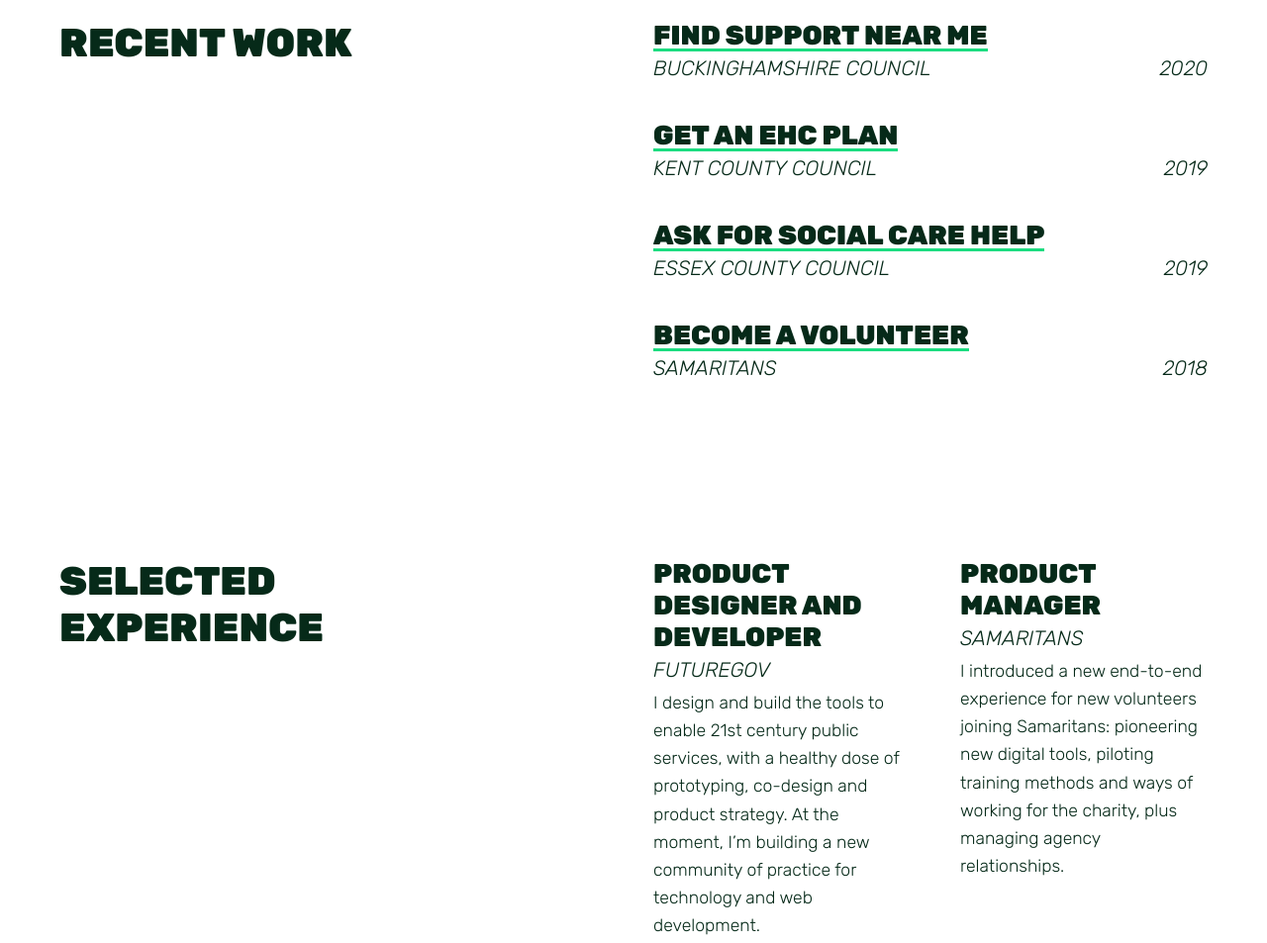
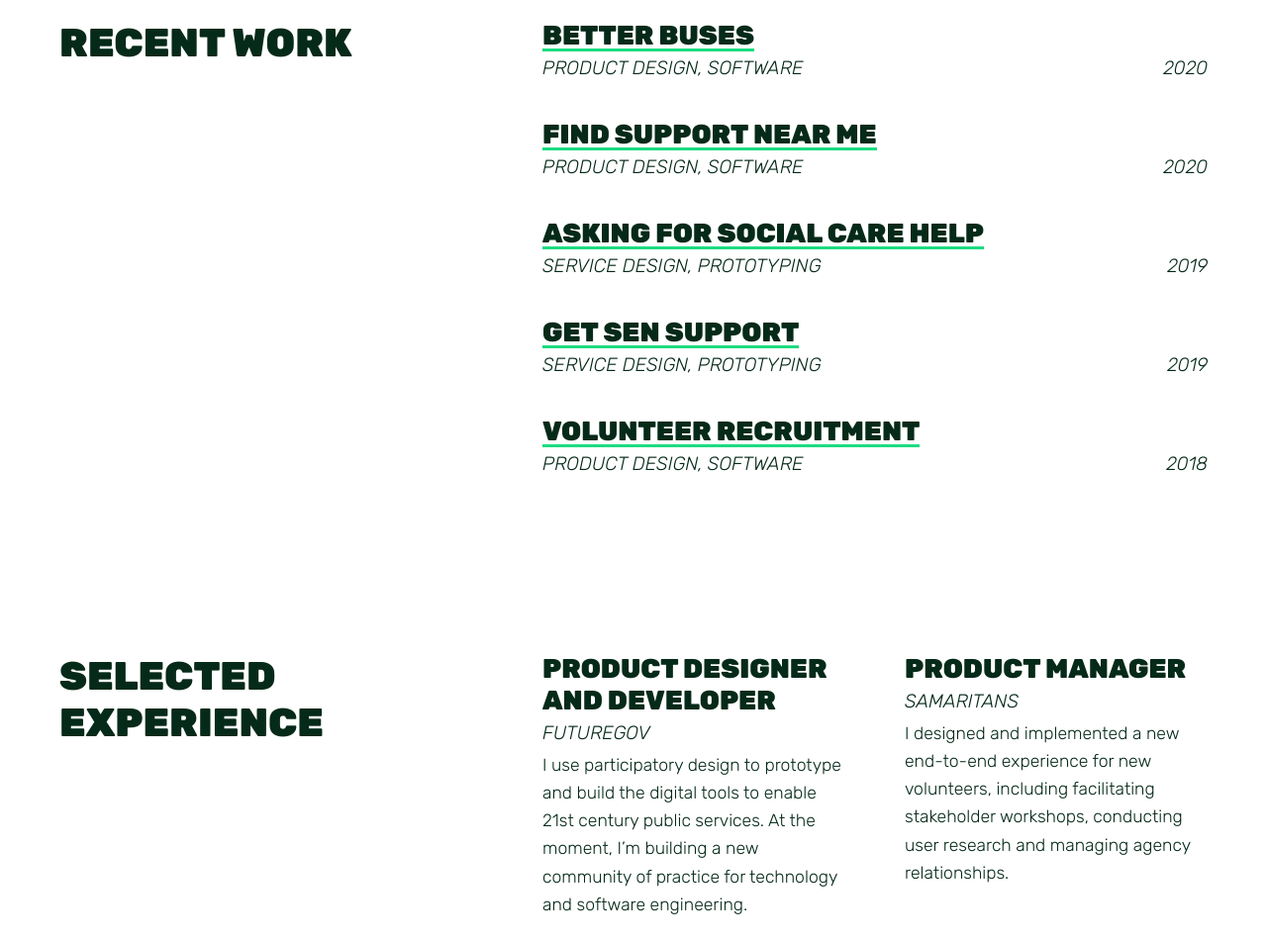
Before and after one commit to jhackett1/jayehackett, a Gatsby site: page / in a window 1280 px wide. Shown: the part 900-1853 px from the top of the page at 99% size. Built offline with nearby package versions, Linux system fonts and the light colour scheme; Gatsby itself is replaced by a stand-in of ours.

Commit message:
add new descriptions and case study

```diff
--- /dev/null
+++ b/posts/betterbuses.md
@@ -0,0 +1,25 @@
+---
+title: Better buses
+slug: "/buses"
+client: Louise Haigh MP
+year: 2020
+tags: Product design, software
+---
+
+Unlike most of my work, this app was produced in an alarmingly short amount of time.
+
+A local MP wanted a way for citizens to report issues with their bus service, so that the data could be used to map delays and cancellations throughout the city and campaign for better service.
+
+Originally, I was asked to build a mobile app to make this happen, but eventually sold the client on the usability and cost benefits of a progressive web app instead.
+
+![Screens from the app](../images/buses-1.jpg)
+
+In the interests of speed, I focused on the front-end experience and used Zapier's webhooks to handle form submissions and other back-end functionality.
+
+This worked great because it meant the app could be hosted and run for free using Netlify—useful because this project's budget had no allowances for ongoing costs.
+
+I built the interface so that the vast majority of reports could be made in a few taps, with no typing needed whatsoever. For example, geolocating the user meant that they would not have to manually type out their current position.
+
+I pre-rendered the app to static HTML using [`react-snap`](https://github.com/stereobooster/react-snap) to make sure it was speedy the first time users visited.
+
+**[See the code](https://github.com/jhackett1/report-a-bus-problem)**
--- a/posts/buckinghamshire.md
+++ b/posts/buckinghamshire.md
@@ -3,6 +3,7 @@
 slug: "/buckinghamshire"
 client: Buckinghamshire Council
 year: 2020
+tags: Product design, software
 ---
 
 I designed and built a tool to untangle the complicated mix of support available to adults in need in Buckinghamshire.
@@ -32,3 +33,5 @@
 The service will soon enter an open beta.
 
 **[Read more about this work](https://blog.wearefuturegov.com/helping-citizens-find-support-649d232da914)**
+
+Or, [see some of the code](https://github.com/wearefuturegov/bucks-service-directory).
--- a/posts/essex.md
+++ b/posts/essex.md
@@ -3,6 +3,7 @@
 slug: "/essex"
 client: Essex County Council
 year: 2019
+tags: Service design, prototyping
 ---
 
 Asking for adult social care help from the council can be a profoundly harrowing experience, often coming right after a crisis point in someone's life.
--- a/posts/kent.md
+++ b/posts/kent.md
@@ -3,6 +3,7 @@
 slug: "/kent"
 client: Kent County Council
 year: 2019
+tags: Service design, prototyping
 ---
 
 Parents of children with special educational needs tend to be told that the first and best thing to do is to ask the council for an "education, health and care" (EHC) plan.
--- a/posts/samaritans.md
+++ b/posts/samaritans.md
@@ -3,6 +3,7 @@
 slug: "/samaritans"
 client: Samaritans
 year: 2018
+tags: Product design, software
 ---
 
 In 2018 I introduced a streamlined, digital volunteer recruitment journey to the suicide prevention helpline charity Samaritans.
@@ -31,4 +32,6 @@
 
 **[See the new digital recruitment journey](https://volunteer.samaritans.org/volunteer).**
 
+**[See some of the code](https://github.com/samaritans-digital/recruitment-dashboard)**.
+
 Or, [read more about this work](https://samaritans-digital.github.io/volunteer-recruitment-improvements.html).
--- a/src/layouts/index.js
+++ b/src/layouts/index.js
@@ -3,6 +3,7 @@
 import hero from "../images/hero.jpg"
 import { Link } from "gatsby"
 import { Helmet } from "react-helmet"
+import { StaticQuery, graphql } from "gatsby"
 
 const Layout = ({
     children
@@ -29,24 +30,38 @@
 
         <section className="grid container">
             <h2 className="grid__title">Recent work</h2>
-            <ul className="grid__list">
-                <li className="list-item">
-                    <h3 className="list-item__title"><Link to="/buckinghamshire">Find support near me</Link></h3>
-                    <p className="list-item__caption">Buckinghamshire Council <span>2020</span></p>
-                </li>
-                <li className="list-item">
-                    <h3 className="list-item__title"><Link to="/kent">Get an EHC plan</Link></h3>
-                    <p className="list-item__caption">Kent County Council <span>2019</span></p>
-                </li>
-                <li className="list-item">
-                    <h3 className="list-item__title"><Link to="/essex">Ask for social care help</Link></h3>
-                    <p className="list-item__caption">Essex County Council <span>2019</span></p>
-                </li>
-                <li className="list-item">
-                    <h3 className="list-item__title"><Link to="/samaritans">Become a volunteer</Link></h3>
-                    <p className="list-item__caption">Samaritans <span>2018</span></p>
-                </li>
-            </ul>
+
+
+                <StaticQuery
+                    query={graphql`
+                        query HomeQuery {
+                            allMarkdownRemark {
+                                edges {
+                                    node {
+                                        id
+                                        frontmatter {
+                                            title
+                                            slug
+                                            year
+                                            tags
+                                        }
+                                    }
+                                }
+                            }
+                        }
+                    `}
+                    render={data => (
+                        <ul className="grid__list">
+                            {console.log(data)}
+                            {data.allMarkdownRemark.edges.map(edge =>
+                                <li className="list-item">
+                                    <h3 className="list-item__title"><Link to={edge.node.frontmatter.slug}>{edge.node.frontmatter.title}</Link></h3>
+                                    <p className="list-item__caption">{edge.node.frontmatter.tags} <span>{edge.node.frontmatter.year}</span></p>
+                                </li>
+                            )}
+                        </ul>
+                    )}
+                />
         </section>
 
         <section className="grid container">
@@ -55,27 +70,31 @@
                 <li className="list-item">
                     <h3 className="list-item__title">Product designer and developer</h3>
                     <p className="list-item__caption">FutureGov</p>
-                    <p className="list-item__description">I design and build the tools to enable 21st century public services, with a healthy dose of prototyping, co-design and product strategy. At the moment, I’m building a new community of practice for technology and web development.</p>
+                    <p className="list-item__description">I use participatory design to prototype and build the digital tools to enable 21st century public services. At the moment, I’m building a new community of practice for technology and software engineering.</p>
                 </li>
                 <li className="list-item">
                     <h3 className="list-item__title">Product manager</h3>
                     <p className="list-item__caption">Samaritans</p>
-                    <p className="list-item__description">I introduced a new end-to-end experience for new volunteers joining Samaritans: pioneering new digital tools, piloting training methods and ways of working for the charity, plus managing agency relationships.</p>
+                    <p className="list-item__description">I designed and implemented a new end-to-end experience for new volunteers, including facilitating stakeholder workshops, conducting user research and managing agency relationships.</p>
                 </li>
                 <li className="list-item">
                     <h3 className="list-item__title">User researcher</h3>
                     <p className="list-item__caption">Department for Work and Pensions</p>
-                    <p className="list-item__description">I steered a digital service team through a discovery phase, managing stakeholders, facilitating workshops, guarding the team’s time and conducting pop-up user research.</p>
+                    <p className="list-item__description">I built working HTML/CSS prototypes, wrote discussion guides, conducted user interviews and synthesised findings for a new digital service going through a discovery phase.</p>
                 </li>
                 <li className="list-item">
                     <h3 className="list-item__title">Product owner</h3>
                     <p className="list-item__caption">HMRC</p>
-                    <p className="list-item__description">I prepared HMRC’s digital infrastructure for its largest annual traffic spike—the self-assessment tax deadline. I also conducted user research and trained a cohort of apprentices to become cloud engineers.</p>
+                    <p className="list-item__description">I prepared HMRC’s digital infrastructure for its largest annual traffic spike—the self-assessment tax deadline. I also conducted trained a cohort of apprentices to become developers and cloud engineers.</p>
                 </li>
                 <li className="list-item">
                     <h3 className="list-item__title">Media coordinator</h3>
                     <p className="list-item__caption">University of Westminster</p>
-                    <p className="list-item__description">I trained and managed a cohort of 50+ student journalists, creating and implementing a strategic vision for one of the UK’s most awarded student media collectives.</p>
+                    <p className="list-item__description">I mentored and trained dozens of student journalists for one of the UK’s most awarded student media collectives.</p>
+                </li>
+                <li className="list-item">
+                    <h3 className="list-item__title">Freelance UX designer and developer</h3>
+                    <p className="list-item__description">I use an agile, lean approach to build products ranging from new websites for large city investment firms to MVPs for small health start-ups.</p>
                 </li>
             </ul>
         </section>
@@ -84,20 +103,20 @@
             <h2 className="grid__title">Skills</h2>
             <ul className="grid__list grid__list--two-col">
                 <li className="list-item">
+                    <h3 className="list-item__title">Mentoring and coaching</h3>
+                    <p className="list-item__description">I’ve taught four CodeFirst:Girls courses and am a regular Codebar coach. I care deeply about bringing under-represented people into technology and forming successful communities of practice wherever I work.</p>
+                </li>
+                <li className="list-item">
                     <h3 className="list-item__title">Strategic design</h3>
                     <p className="list-item__description">Public sector digital services need to be accessible to everyone. I’m comfortable identifying user needs through research and carrying these forward through a project, and considering digital tools as part of an end-to-end service.</p>
                 </li>
                 <li className="list-item">
-                    <h3 className="list-item__title">Training and coaching</h3>
-                    <p className="list-item__description">I’m a long-time volunteer with <strong>CodeFirst:Girls</strong> and <strong>Codebar</strong>. Most of my jobs have included a mentoring aspect. I’m comfortable presenting in front of a crowd, and facilitating co-design workshops with users are a vital part of my design process.</p>
+                    <h3 className="list-item__title">Web development</h3>
+                    <p className="list-item__description">I have good knowledge of accessibility and progressive enhancement. Most of the things I build are with React and/or Rails, but I’m always learning new things</p>
                 </li>
                 <li className="list-item">
                     <h3 className="list-item__title">Agile delivery</h3>
                     <p className="list-item__description">I’ve trained with and worked alongside many experience agile practitioners, and have led large and small agile teams.</p>
-                </li>
-                <li className="list-item">
-                    <h3 className="list-item__title">Web development</h3>
-                    <p className="list-item__description">I'm a full-stack developer comfortable building modern web apps. I work mainly with React and Rails but have experience in a variety of technologies.</p>
                 </li>
             </ul>
         </section>
--- a/src/layouts/style.scss
+++ b/src/layouts/style.scss
@@ -118,7 +118,7 @@
     margin-bottom: 60px;
     @media screen and (min-width: 800px){
         display: grid;
-        grid-template-columns: 1fr 1fr;
+        grid-template-columns: 2fr 3fr;
         grid-column-gap: 40px;
         margin-bottom: 100px;
     }
@@ -182,15 +182,19 @@
 }
 .list-item__caption{
     text-transform: uppercase;
-    font-size: 1.2rem;
+    font-size: 1.1rem;
     font-weight: 100;
     font-style: italic;
     display: flex;
+    span{
+        display: none;
+    }
     @media screen and (min-width: 800px){
-        font-size: 1.3rem;
-    }
-    span{
-        margin-left: auto;
+        font-size: 1.2rem;
+        span{
+            margin-left: auto;
+            display: inline-block;
+        }
     }
 }
 .list-item__description{
```
Also changed, not shown: 2 other files.
